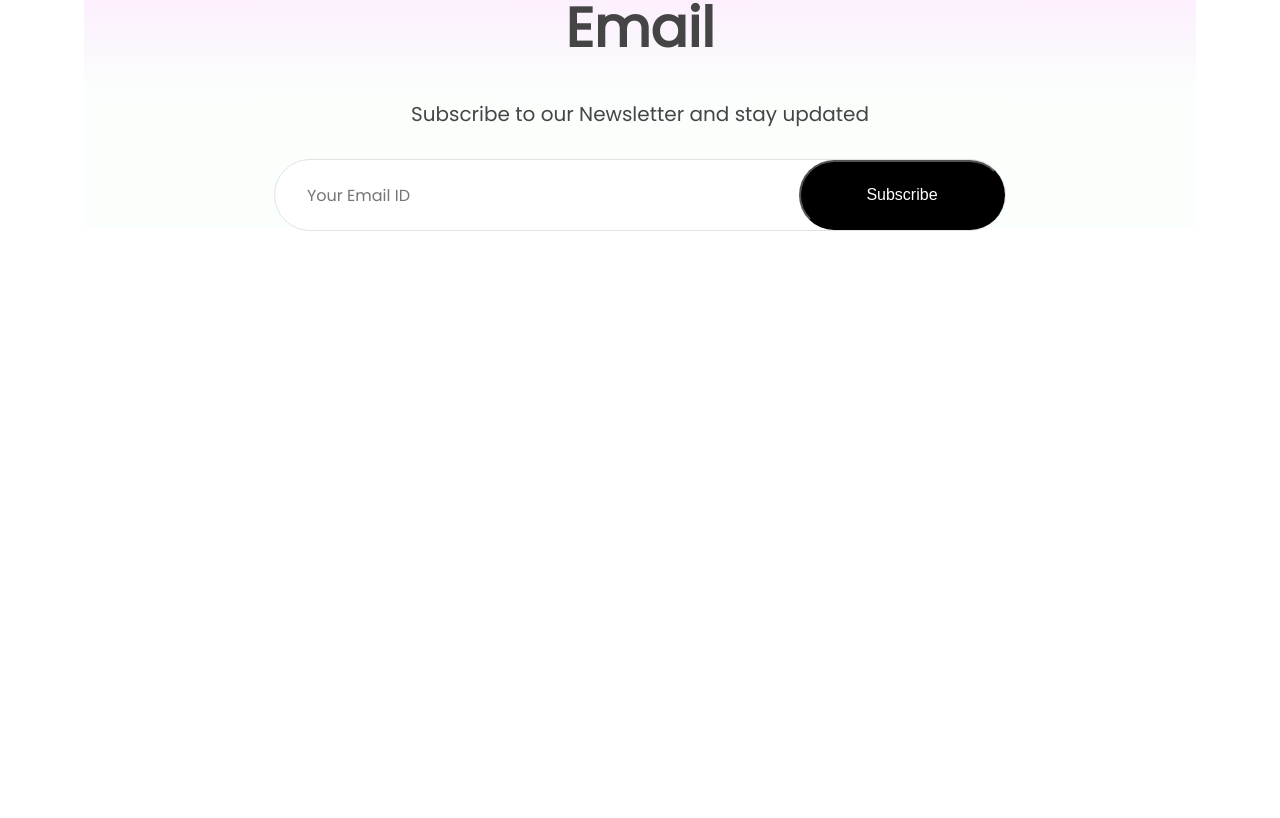
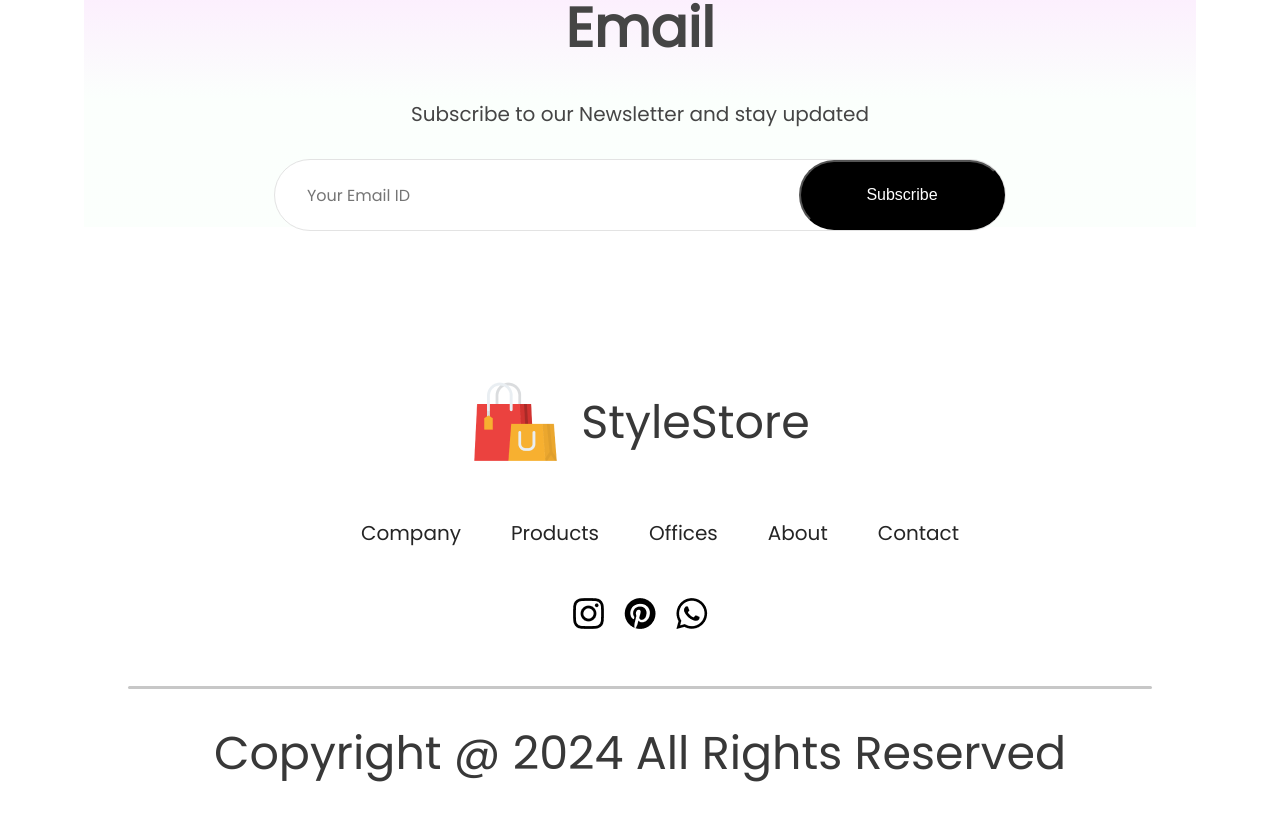
Before and after one commit to pmswami/StyleStore, a React (Create React App) app in the folder frontend/: page / in a window 1280 px wide. Shown: the part 4225-5043 px from the top of the page. Before the commit the page ends 4602 px from the top, so only its background shows below. Built offline with nearby package versions, Linux system fonts and the light colour scheme.

Commit message:
Added footer with styles

```diff
--- a/frontend/src/App.js
+++ b/frontend/src/App.js
@@ -6,6 +6,7 @@
 import { Product } from "./Pages/Product";
 import { Cart } from "./Pages/Cart";
 import { LoginSignup } from "./Pages/LoginSignup";
+import { Footer } from "./Components/Footer/Footer";
 
 function App() {
   return (
@@ -24,6 +25,7 @@
           <Route path="/login" element={<LoginSignup />} />
         </Routes>
       </BrowserRouter>
+      <Footer />
     </div>
   );
 }
--- /dev/null
+++ b/frontend/src/Components/Footer/Footer.css
@@ -0,0 +1,55 @@
+.footer {
+  display: flex;
+  flex-direction: column;
+  justify-content: center;
+  align-items: center;
+  gap: 50px;
+}
+.footer-logo {
+  display: flex;
+  align-items: center;
+  gap: 20px;
+}
+.footer p {
+  color: #383838;
+  font-size: 46px;
+  font-weight: 700px;
+}
+
+.footer-links {
+  display: flex;
+  list-style: none;
+  gap: 50px;
+  color: #252525;
+  font-size: 20px;
+}
+.footer-links li {
+  cursor: pointer;
+}
+.footer-social-icon {
+  display: flex;
+  gap: 20px;
+}
+.footer-container {
+  padding: 10px;
+  padding-bottom: 6px;
+  background: #fbfbfb;
+  border: 1px solid #ebebeb;
+}
+.footer-copyright {
+  display: flex;
+  flex-direction: column;
+  align-items: center;
+  gap: 30px;
+  width: 100%;
+  margin-bottom: 30px;
+  color: #1a1a1a;
+  font-size: 20px;
+}
+.footer-copyright hr {
+  width: 80%;
+  border: none;
+  border-radius: 10px;
+  height: 3px;
+  background: #c7c7c7;
+}
--- /dev/null
+++ b/frontend/src/Components/Footer/Footer.js
@@ -0,0 +1,39 @@
+import React from "react";
+import "./Footer.css";
+import footerLogo from "../Assets/logo_big.png";
+import instagramIcon from "../Assets/instagram_icon.png";
+import pinterestIcon from "../Assets/pintester_icon.png";
+import whatsappIcon from "../Assets/whatsapp_icon.png";
+
+export const Footer = () => {
+  return (
+    <div className="footer">
+      <div className="footer-logo">
+        <img src={footerLogo} alt="The Footer Logo" />
+        <p>StyleStore</p>
+      </div>
+      <ul className="footer-links">
+        <li>Company</li>
+        <li>Products</li>
+        <li>Offices</li>
+        <li>About</li>
+        <li>Contact</li>
+      </ul>
+      <div className="footer-social-icon">
+        <div className="footer-icons-container">
+          <img src={instagramIcon} alt="The Instagram Icon" />
+        </div>
+        <div className="footer-icons-container">
+          <img src={pinterestIcon} alt="The Pinterest Icon" />
+        </div>
+        <div className="footer-icons-container">
+          <img src={whatsappIcon} alt="The WhatsApp Icon" />
+        </div>
+      </div>
+      <div className="footer-copyright">
+        <hr />
+        <p>Copyright @ 2024 All Rights Reserved</p>
+      </div>
+    </div>
+  );
+};
--- a/frontend/src/Pages/Shop.js
+++ b/frontend/src/Pages/Shop.js
@@ -4,6 +4,7 @@
 import { Offers } from "../Components/Offers/Offers";
 import { NewCollections } from "../Components/NewCollections/NewCollections";
 import { NewsLetter } from "../Components/NewsLetter/NewsLetter";
+import { Footer } from "../Components/Footer/Footer";
 
 export const Shop = () => {
   return (
```
